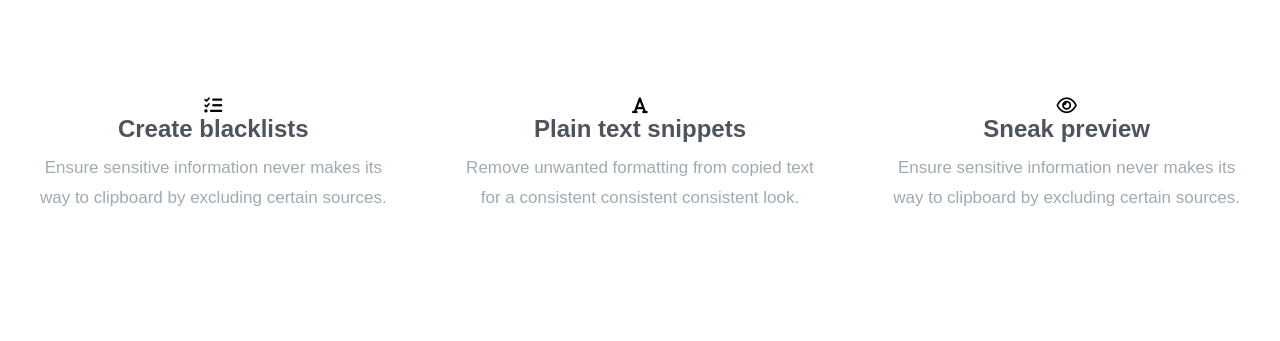
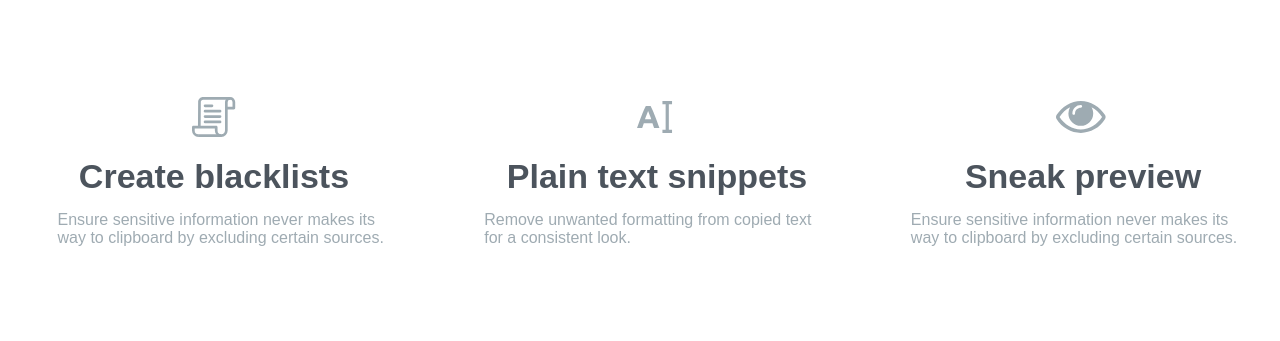
Before and after one commit to CorentinTalour/Clipboard_landing_page, a website: page index.html in a window 1280 px wide. Shown: the part 2487-2828 px from the top of the page. Drawn offline with Linux system fonts and the light colour scheme; a web font is replaced by a local one.

Commit message:
site correction

```diff
--- a/index.html
+++ b/index.html
@@ -72,29 +72,30 @@
             </p>
         </div>
     </div>
-    <div class="container-row2 mb-15">
-        <div class="info-block">
-            <i class="fa-solid fa-list-check"></i>
+    <div class="container-column mb-15">
+        <div class="row1">
+            <img src="./images/icon-blacklist.svg" alt="Icon blacklist">
+            <img src="./images/icon-text.svg" alt="Icon text">
+            <img src="./images/icon-preview.svg" alt="Icon preview">
+        </div>
+        <div class="row2">
             <h3>Create blacklists</h3>
+            <h3>Plain text snippets</h3>
+            <h3>Sneak preview</h3>
+        </div>
+        <div class="row3">
             <p>
                 Ensure sensitive information never makes its way to clipboard by excluding certain sources.
             </p>
-        </div>
-        <div class="info-block">
-            <i class="fa-solid fa-font"></i>
-            <h3>Plain text snippets</h3>
             <p>
-                Remove unwanted formatting from copied text for a consistent consistent consistent look.
+                Remove unwanted formatting from copied text for a consistent look.
             </p>
-        </div>
-        <div class="info-block">
-            <i class="fa-regular fa-eye"></i>
-            <h3>Sneak preview</h3>
             <p>
                 Ensure sensitive information never makes its way to clipboard by excluding certain sources.
             </p>
         </div>
     </div>
+
     <div class="container-row image-container mb-15">
         <img src="./images/logo-google.png" alt="Logo Google">
         <img src="./images/logo-ibm.png" alt="Logo IBM">
--- a/scss/_base.scss
+++ b/scss/_base.scss
@@ -9,6 +9,9 @@ body {
   font-family: var(--font-family);
   font-size: 1.8rem;
 
+}
+
+main {
   @include mobile {
     margin: 0 1rem 0 1rem;
   }
--- a/scss/index.scss
+++ b/scss/index.scss
@@ -122,43 +122,47 @@
   }
 }
 
-.container-row2 {
+.container-column {
   display: flex;
-  flex-direction: row;
+  flex-direction: column;
 
-  @include mobile {
-    flex-direction: column;
+  .row1 {
+    display: flex;
+    flex-direction: row;
+    justify-content: space-around;
+    align-items: center;
+    margin-bottom: 2rem;
+
+    img {
+      &:nth-child(2) {
+        transform: translateX(1.8rem);
+      }
+
+      &:nth-child(3) {
+        transform: translateX(1.8rem);
+      }
+
+    }
   }
 
-  .info-block {
-    flex: 1;
+  .row2 {
     display: flex;
-    flex-direction: column;
+    flex-direction: row;
+    justify-content: space-around;
     align-items: center;
-    justify-content: center;
-    max-width: 35rem;
-    margin: auto;
+    margin-bottom: 0.5rem;
+  }
 
-    @include mobile {
-      margin-top: 5rem;
-      &:nth-child(1) {
-        margin-top: 0;
-      }
-    }
-
-    img {
-      margin-bottom: 3rem;
-      min-width: 6rem;
-    }
-
-    h3 {
-      font-size: 2.4rem;
-    }
+  .row3 {
+    display: flex;
+    flex-direction: row;
+    justify-content: space-around;
+    align-items: center;
 
     p {
-      font-size: 1.7rem;
-      text-align: center;
-      line-height: 3rem;
+      font-size: 1.6rem;
+      width: 35rem;
+      transform: translateX(1.2em);
     }
   }
 }
@@ -209,6 +213,7 @@
 footer {
   background-color: var(--Light-gray);
   padding: 4.5rem;
+  margin: 0 0 0 0;
 
   .container-footer {
     display: flex;
```
Also changed, not shown: README.md, css/index.css, 1 other file.
